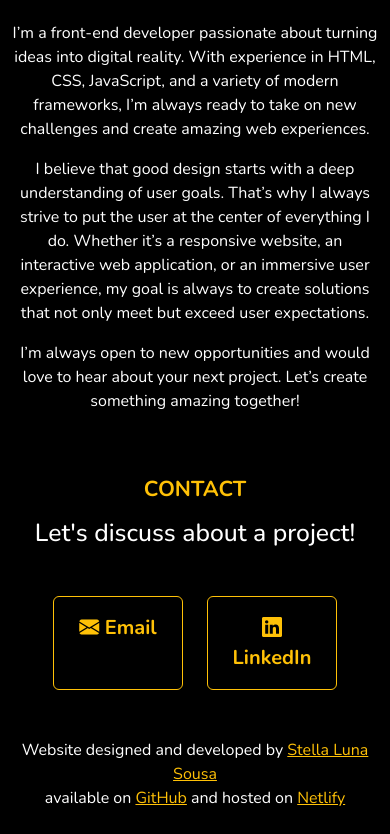
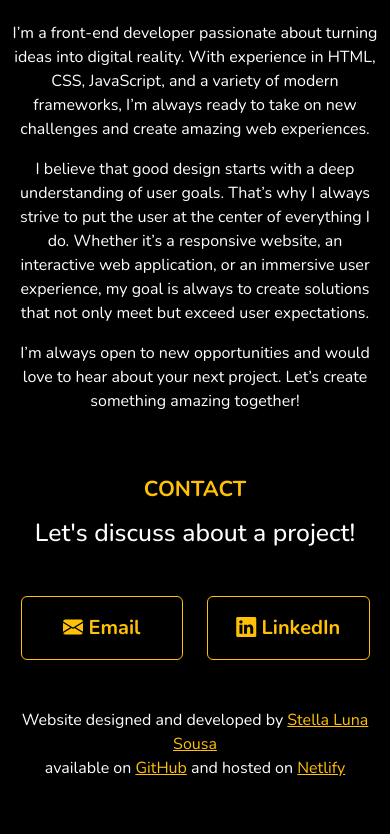
Before and after one commit to StellaLunaSousa/Portfolio, a plain HTML site: page index.html in a window 390 px wide. Shown: the part 3375-4209 px from the top of the page. After the commit the page ends 4179 px from the top, so only its background shows below. Drawn offline with nearby package versions, Linux system fonts and the light colour scheme.

Commit message:
Adjusted contact buttons responsiveness

```diff
--- a/index.html
+++ b/index.html
@@ -173,8 +173,8 @@
 			</h2>
 			<div class="container">
 			<div class="row d-flex flex-row justify-content-center gap-4">
-				<a class="col-4 col-md-3 btn btn-outline-warning py-3 px-4 fs-5 fw-bold"><i class="bi bi-envelope-fill" href="mailto:stellalunasousa@gmail.com"></i> Email</a>
-				<a class="col-4 col-md-3 btn btn-outline-warning py-3 px-4 fs-5 fw-bold" href="https://www.linkedin.com/in/stellalunasousa/" target="_blank" rel="noopener noreferrer"><i class="bi bi-linkedin"></i> LinkedIn</a>
+				<a class="col-5 col-sm-4 col-md-3 btn btn-outline-warning py-3 px-2 fs-5 fw-bold"><i class="bi bi-envelope-fill" href="mailto:stellalunasousa@gmail.com"></i> Email</a>
+				<a class="col-5 col-sm-4 col-md-3 btn btn-outline-warning py-3 px-2 fs-5 fw-bold" href="https://www.linkedin.com/in/stellalunasousa/" target="_blank" rel="noopener noreferrer"><i class="bi bi-linkedin"></i> LinkedIn</a>
 			</div>
 		</div>
 		</section>
```
